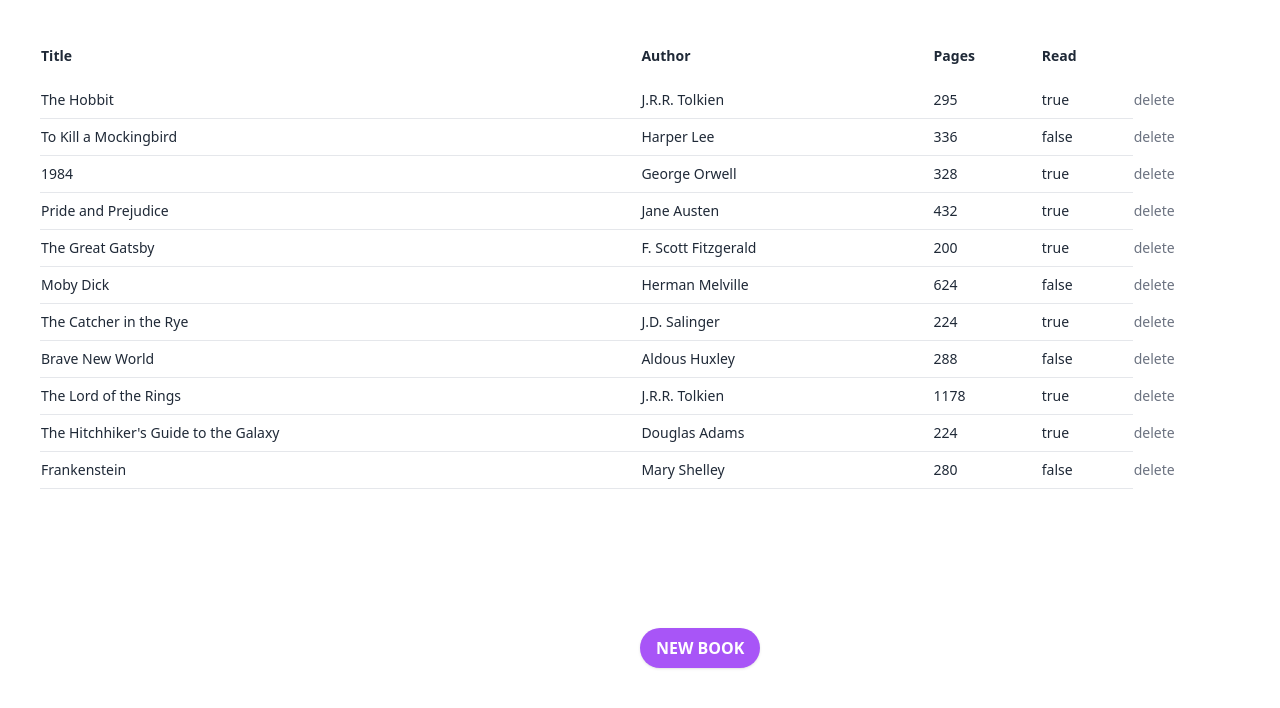
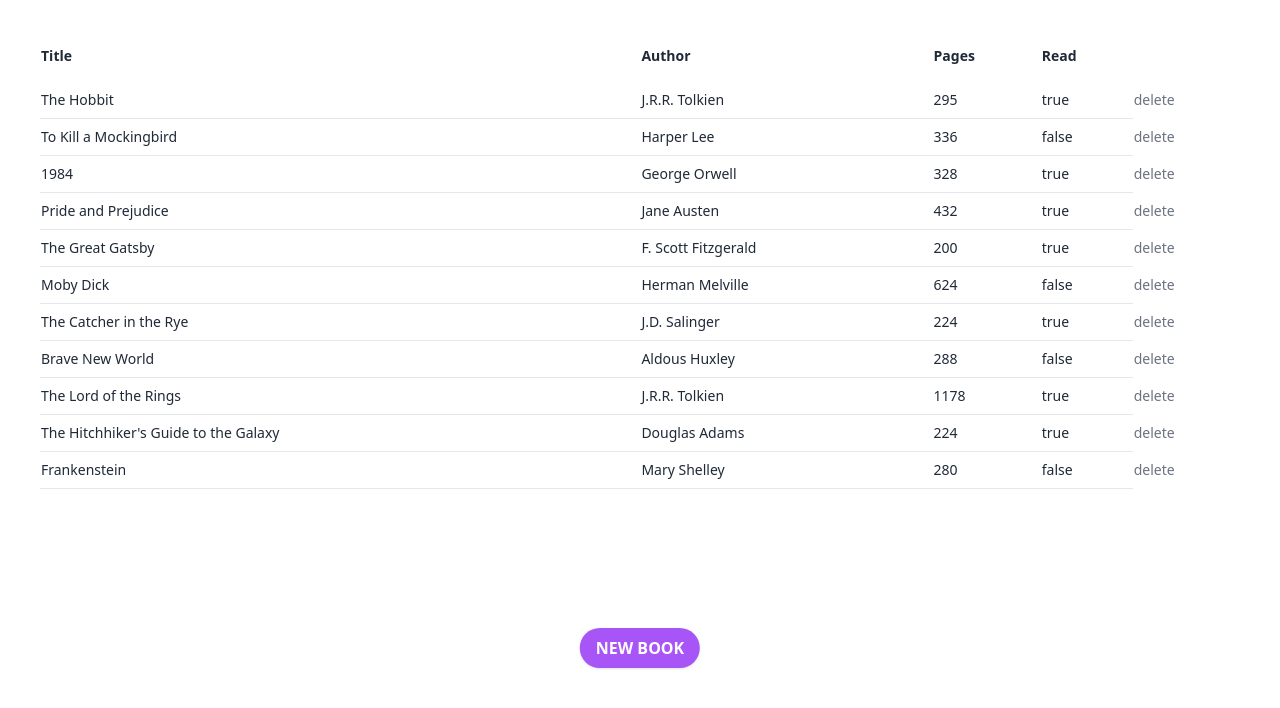
Before and after one commit to larstrk/odin-library, a plain HTML site: page index.html in a window 1280 px wide. Shown: the part 88-796 px from the top of the page. Drawn offline with nearby package versions, Linux system fonts and the light colour scheme.

Commit message:
Correct centering of button

```diff
--- a/index.html
+++ b/index.html
@@ -125,7 +125,7 @@
     </dialog>
     <div>
       <button
-        class="fixed bottom-11 left-1/2 shadow bg-purple-500 hover:bg-purple-400 focus:shadow-outline focus:outline-none text-white font-bold py-2 px-4 rounded-full"
+        class="fixed bottom-11 left-1/2 transform -translate-x-1/2 shadow bg-purple-500 hover:bg-purple-400 focus:shadow-outline focus:outline-none text-white font-bold py-2 px-4 rounded-full"
         id="showDialog"
       >
         NEW BOOK
```
